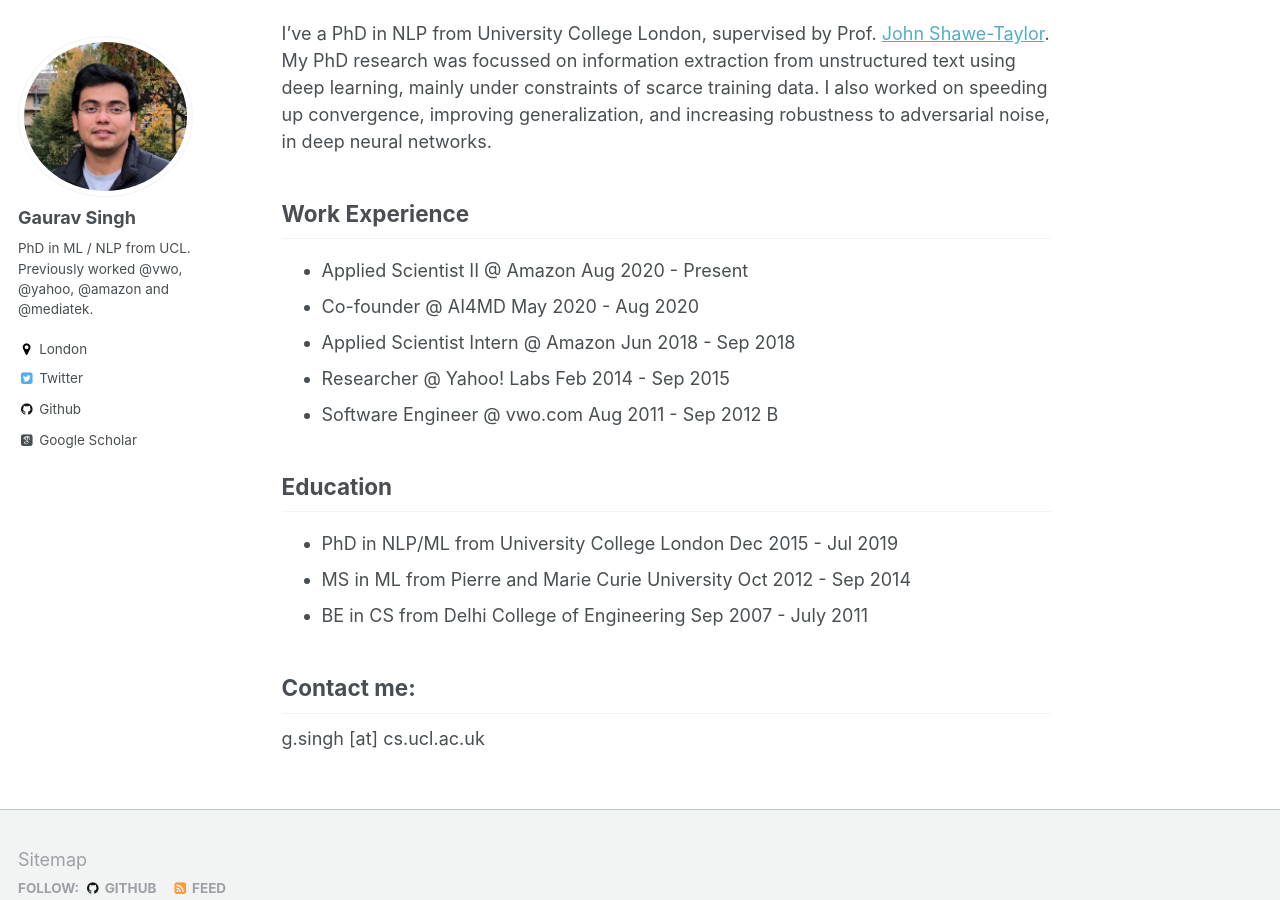
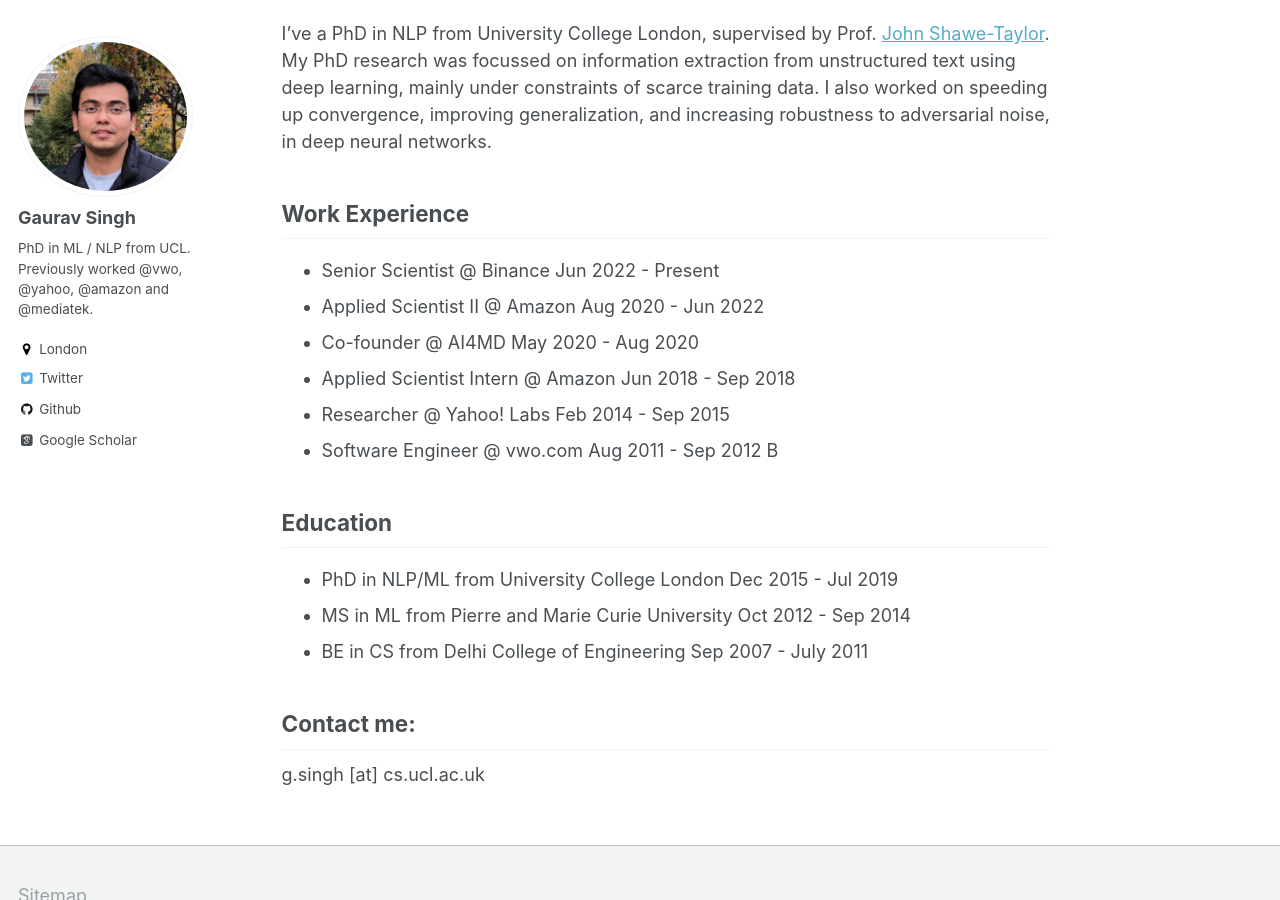
Before and after one commit to gauravsc/gauravsc.github.io, a Jekyll site: the page built from _pages/about.md, in a window 1280 px wide and 900 px high, scrolled down 555 px. Built offline with Jekyll 4.4.1, drawn with Linux system fonts in a browser that asks for light colours; some web fonts are replaced.

Commit message:
Update about.md

```diff
--- a/_pages/about.md
+++ b/_pages/about.md
@@ -18,7 +18,8 @@
 
 Work Experience
 ------
-* Applied Scientist II @ Amazon Aug 2020 - Present
+* Senior Scientist @ Binance Jun 2022 - Present
+* Applied Scientist II @ Amazon Aug 2020 - Jun 2022
 * Co-founder @ AI4MD May 2020 - Aug 2020
 * Applied Scientist Intern @ Amazon Jun 2018 - Sep 2018
 * Researcher @ Yahoo! Labs Feb 2014 - Sep 2015
```
